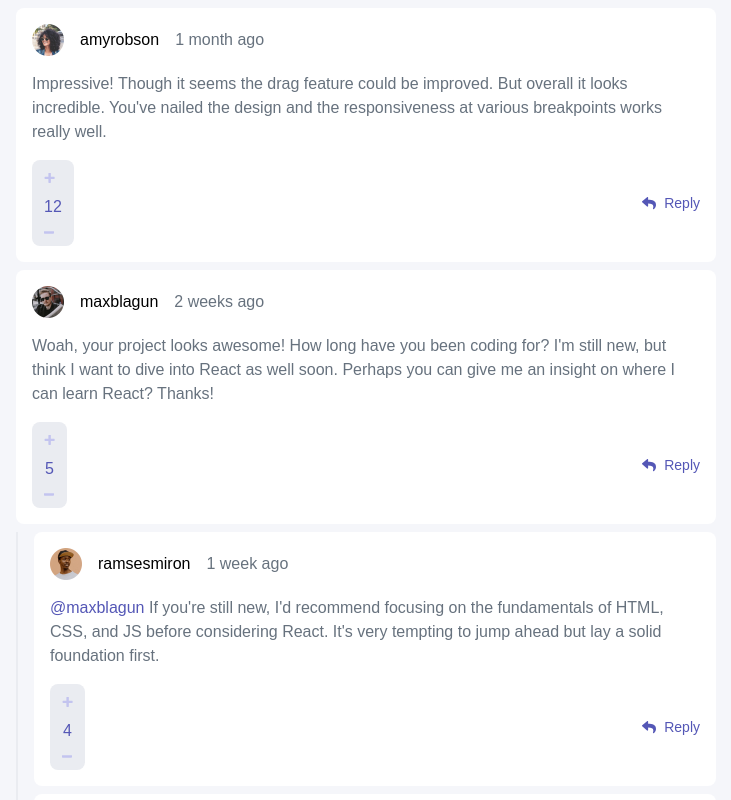
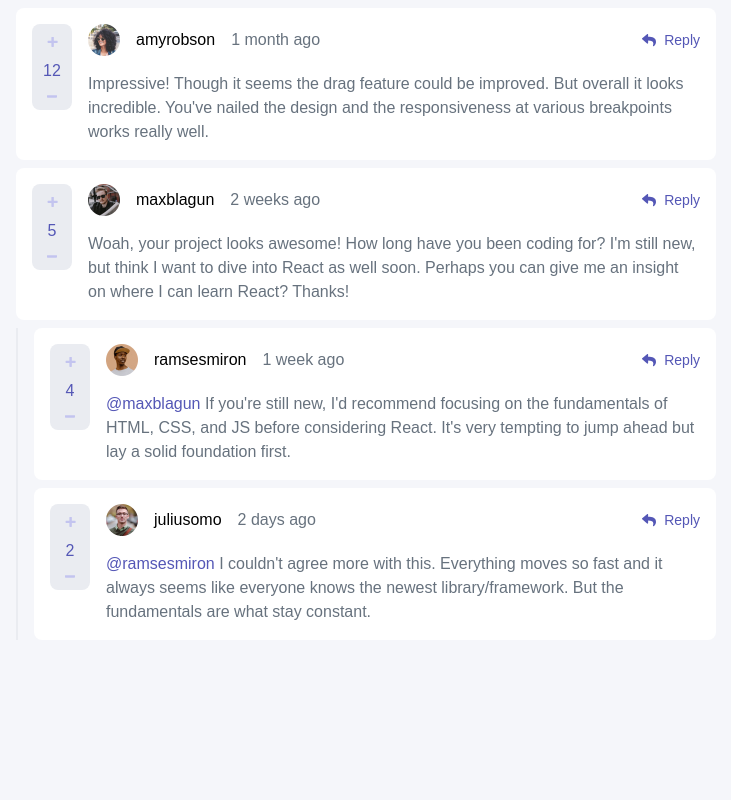
Before and after one commit to king-oldmate/FEM-interactive-comments-section, a React (Create React App) app: page / in a window 1280 px wide. Shown: the top 800 px of the page, without its empty margins (274-1005 px from the left). Built offline with nearby package versions, Linux system fonts and the light colour scheme.

Commit message:
encapsulated reply button, worked on responsiveness

```diff
--- a/src/Post.jsx
+++ b/src/Post.jsx
@@ -2,6 +2,7 @@ import React, { useState, useEffect } from "react";
 
 import Reply from "./Reply";
 import VoteButtons from "./VoteButtons";
+import ReplyButton from "./ReplyButton";
 
 const Post = ({ comment, currentUsername, currentUserImage }) => {
   const { id, content, createdAt, score, user, replies, replyingTo } = comment;
@@ -92,8 +93,12 @@ const Post = ({ comment, currentUsername, currentUserImage }) => {
 
   return (
     <>
-      <article key={id} className='bg-white mx-4 my-2 rounded-lg p-4 space-y-4'>
-        <div className='flex space-x-4 items-center'>
+      <article key={id} className='bg-white mx-4 my-2 rounded-lg p-4 md:flex'>
+        <div className='hidden md:inline mr-4'>
+          <VoteButtons votes={votes} addVote={addVote} downVote={downVote} />
+        </div>
+        <div className=' space-y-4'>
+          <div className='flex space-x-4 items-center justify-start'>
             <img
               src={webp}
               alt={`${username} profile`}
@@ -101,6 +106,9 @@ const Post = ({ comment, currentUsername, currentUserImage }) => {
             />
             <h4 className='font-medium'>{username}</h4>
             <p className='text-grayish-blue'>{createdAt}</p>
+            <div className='hidden md:inline  grow justify-self-end'>
+              <ReplyButton replyOpen={replyOpen} setReplyOpen={setReplyOpen} />
+            </div>
           </div>
           <p className='text-grayish-blue'>
             <span className='font-medium text-moderate-blue'>
@@ -108,18 +116,10 @@ const Post = ({ comment, currentUsername, currentUserImage }) => {
             </span>
             {content}
           </p>
-        <div className='flex '>
+        </div>
+        <div className='flex md:hidden mt-4'>
           <VoteButtons votes={votes} addVote={addVote} downVote={downVote} />
-
-          <button
-            className='flex items-center fill-moderate-blue text-moderate-blue hover:text-light-grayish-blue hover:fill-light-grayish-blue ml-auto gap-x-2 text-sm'
-            onClick={() => setReplyOpen(!replyOpen)}
-          >
-            <svg width='14' height='13' xmlns='http://www.w3.org/2000/svg'>
-              <path d='M.227 4.316 5.04.16a.657.657 0 0 1 1.085.497v2.189c4.392.05 7.875.93 7.875 5.093 0 1.68-1.082 3.344-2.279 4.214-.373.272-.905-.07-.767-.51 1.24-3.964-.588-5.017-4.829-5.078v2.404c0 .566-.664.86-1.085.496L.227 5.31a.657.657 0 0 1 0-.993Z' />
-            </svg>
-            Reply
-          </button>
+          <ReplyButton replyOpen={replyOpen} setReplyOpen={setReplyOpen} />
         </div>
       </article>
       {replyOpen && (
--- /dev/null
+++ b/src/ReplyButton.jsx
@@ -0,0 +1,17 @@
+import React from "react";
+
+const ReplyButton = ({ replyOpen, setReplyOpen }) => {
+  return (
+    <button
+      className='flex items-center fill-moderate-blue text-moderate-blue hover:text-light-grayish-blue hover:fill-light-grayish-blue ml-auto gap-x-2 text-sm font-medium'
+      onClick={() => setReplyOpen(!replyOpen)}
+    >
+      <svg width='14' height='13' xmlns='http://www.w3.org/2000/svg'>
+        <path d='M.227 4.316 5.04.16a.657.657 0 0 1 1.085.497v2.189c4.392.05 7.875.93 7.875 5.093 0 1.68-1.082 3.344-2.279 4.214-.373.272-.905-.07-.767-.51 1.24-3.964-.588-5.017-4.829-5.078v2.404c0 .566-.664.86-1.085.496L.227 5.31a.657.657 0 0 1 0-.993Z' />
+      </svg>
+      Reply
+    </button>
+  );
+};
+
+export default ReplyButton;
--- a/src/VoteButtons.jsx
+++ b/src/VoteButtons.jsx
@@ -2,7 +2,7 @@ import React from "react";
 
 const VoteButtons = ({ votes, addVote, downVote }) => {
   return (
-    <div className='bg-light-gray flex md:flex-col justify-evenly gap-x-4 rounded-lg py-2 px-3 md:py-3 md:gap-y-3 md:justify-center text-moderate-blue text-center'>
+    <div className='bg-light-gray flex md:flex-col justify-evenly gap-x-4 rounded-lg py-2 px-3 md:py-3 md:gap-y-3 md:justify-center items-center text-moderate-blue text-center md:w-[40px] md:px-0'>
       <button
         onClick={() => addVote()}
         className=' hover:fill-moderate-blue fill-light-grayish-blue'
```
Lines whose indentation alone changed are shown as unchanged.
